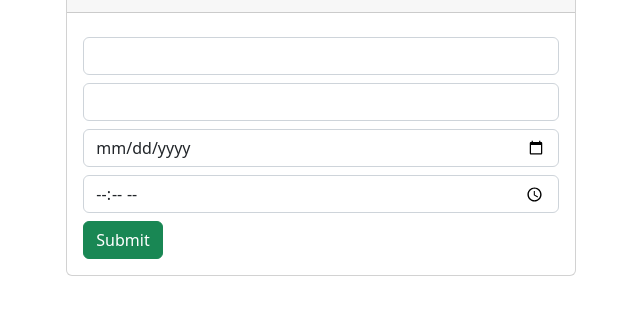
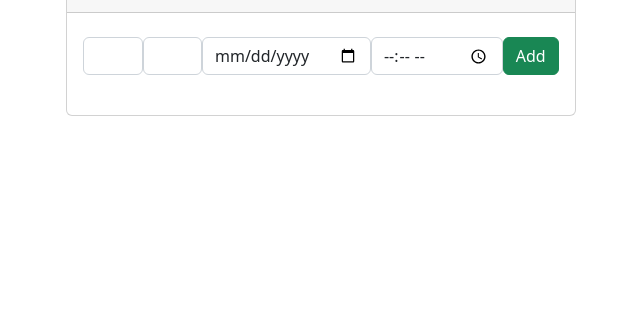
Before and after one commit to DEVELOPERxSAJIB/To-Do-App, a plain HTML site: page 07 To Do App (with Counter)/index.html in a window 1280 px wide. Shown: the part 99-414 px from the top of the page, without its empty margins (319-959 px from the left). Drawn offline with nearby package versions, Linux system fonts and the light colour scheme.

Commit message:
Update index.html

```diff
--- a/07 To Do App (with Counter)/index.html
+++ b/07 To Do App (with Counter)/index.html
@@ -18,10 +18,10 @@
                 <h2 class="text-center">Dynamic ToDo App</h2>
             </div>
             <div class="card-body">
-                <form action="">
-                    <div class="form-group mt-2">
+                <form id="todo_form" action="" class="d-flex">
+                    <div class="form-group mt-2 d-flex d-block">
                         <input id="todo_name" type="text" class="form-control">
-                        <input id="todo_client" type="text" class="form-control mt-2">
+                        <input id="todo_client" type="text" class="form-control">
                     </div>
                     <div class="form-group mt-2">
                         <input id="todo_date" type="date" class="form-control">
@@ -30,9 +30,17 @@
                         <input id="todo_time" type="time" class="form-control">
                     </div>
                     <div class="form-group mt-2">
-                        <input id="" type="submit" class="btn btn-success">
+                        <input id="" type="submit" value="Add" class="btn btn-success">
                     </div>
                 </form>
+
+                <br>
+                <div class="todo-list">
+                    <ul class="list-group">
+
+                    </ul>
+                </div>
+
             </div>
         </div>
     </div>
```
